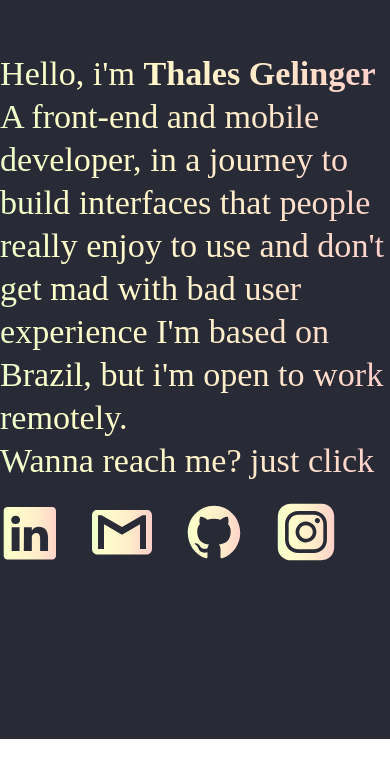
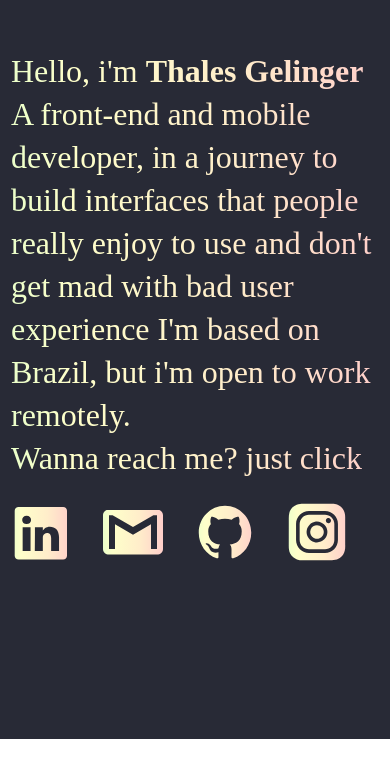
Before and after one commit to thalesgelinger/portfolio, a Next.js app: page / in a window 390 px wide. Shown: the part 105-882 px from the top of the page. After the commit the page ends 844 px from the top, so only its background shows below. Built offline with nearby package versions, Linux system fonts and the light colour scheme; a web font is replaced by a local one.

Commit message:
fix: responsivity

```diff
--- a/src/pages/index.tsx
+++ b/src/pages/index.tsx
@@ -9,7 +9,6 @@ import SvgWrapper from "../components/svg-wrapper/svg-wrapper";
 
 export default function Home({ text }) {
   return (
-    <>
     <div className={styles.homeContainer}>
       <div>
         <p>
@@ -21,18 +20,21 @@ export default function Home({ text }) {
         <div className={styles.iconsContainer}>
           <section className={styles.mirror}></section>
           <div
-              style={{ height: 60, width: 60, clipPath: "url(#linkedin)" }}
+            className={styles.linkedin}
+            style={{ clipPath: "url(#linkedin)" }}
           ></div>
           <div
-              style={{ height: 45, width: 60, clipPath: "url(#gmail)" }}
+            className={styles.gmail}
+            style={{ clipPath: "url(#gmail)" }}
           ></div>
           <div
-              style={{ height: 60, width: 60, clipPath: "url(#github)" }}
+            className={styles.github}
+            style={{ clipPath: "url(#github)" }}
           ></div>
           <div
-              style={{ height: 60, width: 60, clipPath: "url(#instagram)" }}
+            className={styles.instagram}
+            style={{ clipPath: "url(#instagram)" }}
           ></div>
-          </div>
         </div>
       </div>
       <svg>
@@ -79,7 +81,7 @@ export default function Home({ text }) {
           </clipPath>
         </defs>
       </svg>
-    </>
+    </div>
   );
 }
 
--- a/src/styles/home.module.scss
+++ b/src/styles/home.module.scss
@@ -5,12 +5,13 @@
   align-items: center;
   justify-content: center;
   color: white;
+  padding: 1rem;
 
   p {
-    font-size: 34.1229px;
-    line-height: 43px;
-    max-width: 700px;
-    min-width: 364px;
+    font-size: 2rem;
+    line-height: 2.6875rem;
+    max-width: 43.75rem;
+    min-width: 22.75rem;
     background: linear-gradient(
       to left,
       #ffcaca,
@@ -43,7 +44,7 @@
   }
 
   .iconsContainer {
-    height: 100px;
+    height: 6.45rem;
     position: relative;
     background: linear-gradient(
       to left,
@@ -87,11 +88,22 @@
 
     div {
       background: inherit;
-      margin-right: 32px;
+      margin-right: 2rem;
     }
 
-    svg {
-      // display: none;
+    .linkedin,
+    .github,
+    .instagram {
+      height: 3.75rem;
+      width: 3.75rem;
+    }
+
+    .gmail {
+      height: 2.8125rem;
+      width: 3.75rem;
     }
   }
+  svg {
+    position: absolute;
+  }
 }
```
Lines whose indentation alone changed are shown as unchanged.
